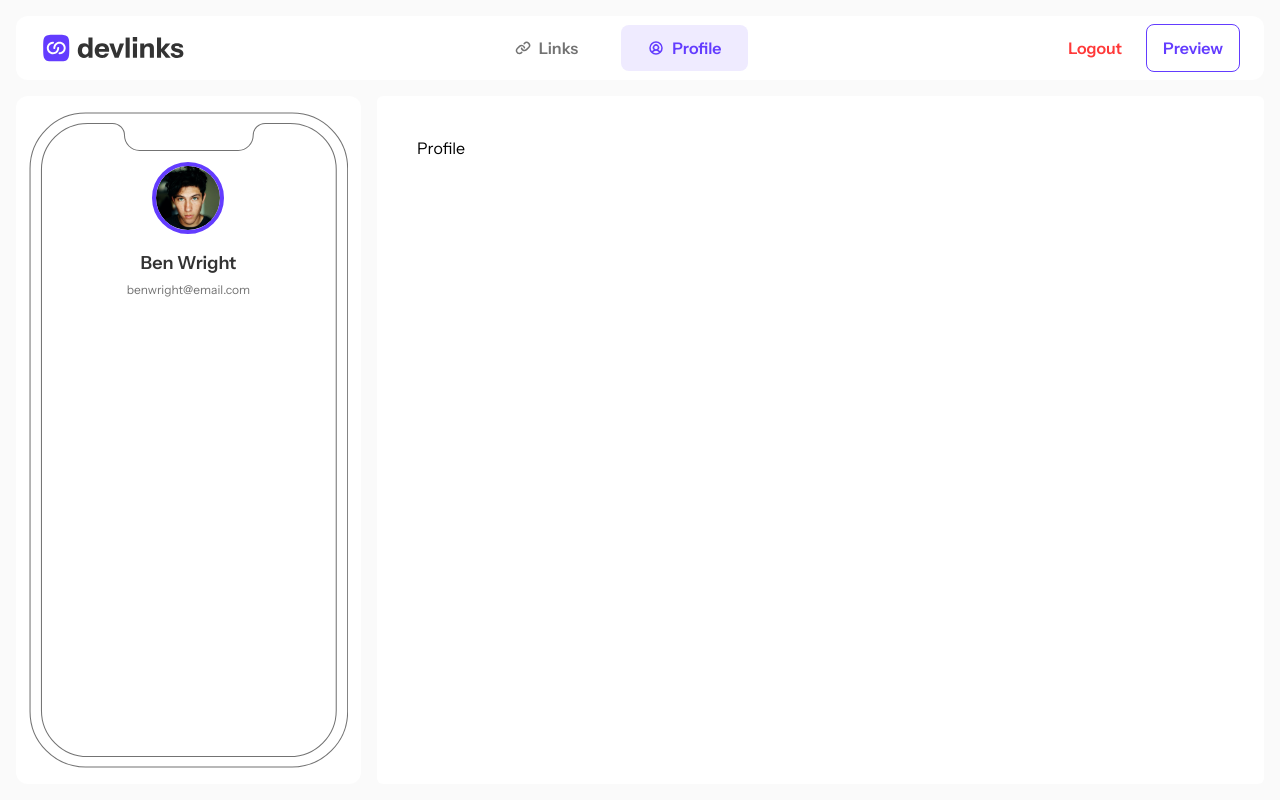
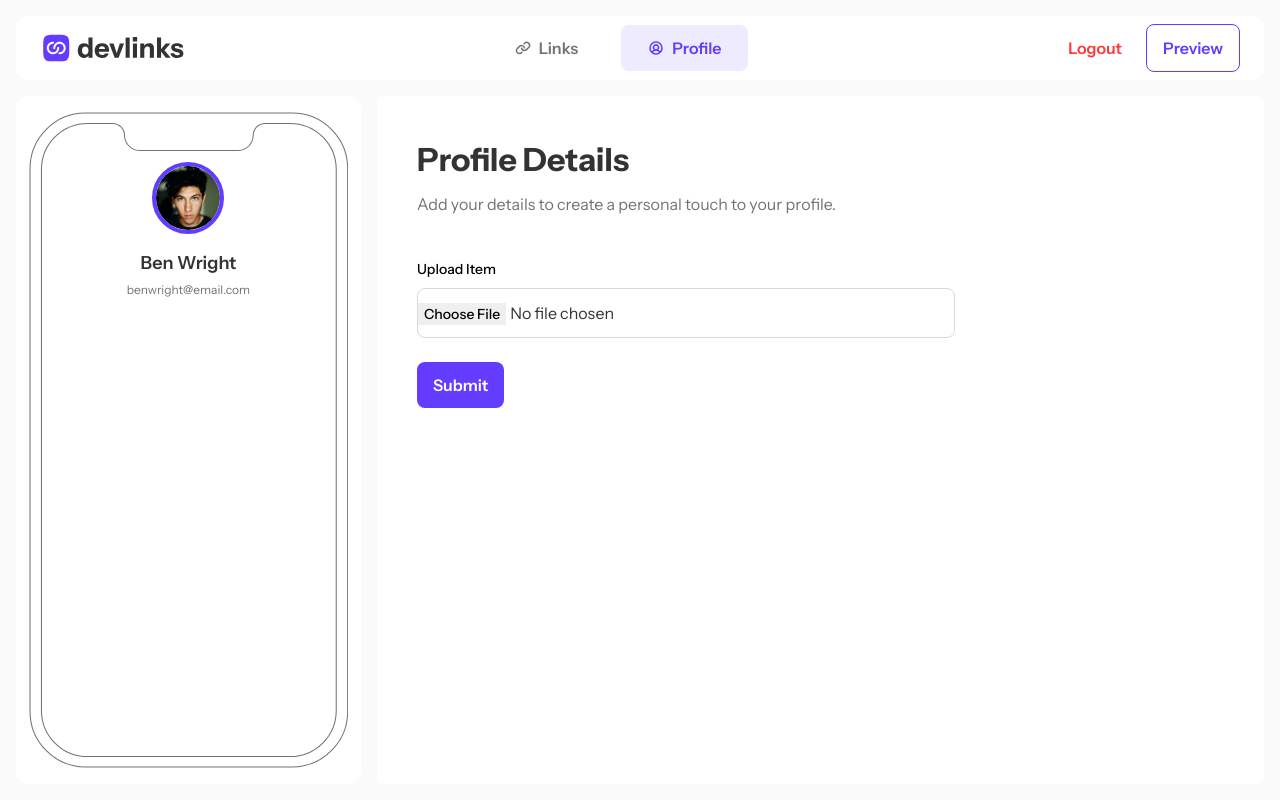
Before and after one commit to princeeze/link-app, a Next.js app: page /dashboard/profile in a window 1280 px wide. Built offline with nearby package versions, Linux system fonts and the light colour scheme.

Commit message:
feat: create profile page and server actions

```diff
--- a/app/(home)/dashboard/profile/page.tsx
+++ b/app/(home)/dashboard/profile/page.tsx
@@ -1,3 +1,17 @@
-export default function Profile() {
-  return <div>Profile</div>;
+import ProfileForm from "@/components/layout/profileform";
+
+export default function Links() {
+  return (
+    <div className="flex max-h-full w-full flex-col">
+      <div className="flex h-full flex-col gap-10">
+        <div>
+          <h1 className="heading-m pb-2 text-grey-dark">Profile Details</h1>
+          <p className="body-m text-grey-default">
+            Add your details to create a personal touch to your profile.
+          </p>
+        </div>
+        <ProfileForm />
+      </div>
+    </div>
+  );
 }
--- /dev/null
+++ b/app/(home)/dashboard/profile/profile.ts
@@ -0,0 +1,53 @@
+"use server";
+
+import { createClient } from "@/utils/supabase/server";
+
+export async function uploadFile(formData: FormData) {
+  const supabase = createClient();
+
+  try {
+    // Validate user
+    const {
+      data: { user },
+      error: authError,
+    } = await supabase.auth.getUser();
+
+    if (authError) {
+      console.error("Authentication error:", authError);
+      throw new Error("Failed to authenticate user");
+    }
+
+    if (!user) {
+      throw new Error("User is not authenticated");
+    }
+
+    // Get file from form data
+    const file = formData.get("file") as File;
+
+    if (!file) {
+      throw new Error("No file uploaded");
+    }
+
+    // Define file path
+    const userId = user.id;
+    const filePath = `${userId}_${file.name}`;
+
+    // Upload file to Supabase
+    const { data, error: uploadError } = await supabase.storage
+      .from("avatars")
+      .upload(filePath, file, {
+        upsert: true,
+      });
+
+    if (uploadError) {
+      console.error("File upload error:", uploadError);
+      throw new Error("Failed to upload file");
+    }
+
+    console.log("File uploaded successfully:", data);
+    return data; // Return the data for further processing
+  } catch (error: Error | any) {
+    console.error("Error during file upload:", error.message);
+    throw error; // Re-throw the error to be handled by the caller
+  }
+}
--- /dev/null
+++ b/components/layout/profileform.tsx
@@ -0,0 +1,69 @@
+"use client";
+
+import { useState } from "react";
+
+import { uploadFile } from "@/app/(home)/dashboard/profile/profile";
+import { useForm } from "react-hook-form";
+
+import { Button } from "@/components/ui/button";
+import {
+  Form,
+  FormControl,
+  FormField,
+  FormItem,
+  FormLabel,
+  FormMessage,
+} from "@/components/ui/form";
+import { Input } from "@/components/ui/input";
+
+export default function ProfileForm() {
+  const form = useForm();
+  const [loading, setLoading] = useState(false);
+
+  async function onSubmit(data: any) {
+    console.log(data);
+    if (data.file && data.file.length > 0) {
+      setLoading(true);
+      try {
+        const formData = new FormData();
+        formData.append("file", data.file[0]);
+        console.log(formData);
+        const result = await uploadFile(formData);
+        console.log("File uploaded successfully", result);
+      } catch (error) {
+        console.error("File upload failed:", error);
+      } finally {
+        setLoading(false);
+      }
+    } else {
+      console.error("No file selected");
+    }
+  }
+
+  return (
+    <Form {...form}>
+      <form onSubmit={form.handleSubmit(onSubmit)} className="w-2/3 space-y-6">
+        <FormField
+          control={form.control}
+          name="file"
+          render={({ field }) => (
+            <FormItem>
+              <FormLabel>Upload Item</FormLabel>
+              <FormControl>
+                <Input
+                  type="file"
+                  //For some reason, react hook form needs this for file types
+                  onChange={(e) => field.onChange(e.target.files)}
+                />
+              </FormControl>
+              <FormMessage />
+            </FormItem>
+          )}
+        />
+        <Button type="submit" disabled={loading}>
+          {loading ? "Uploading..." : "Submit"}
+        </Button>
+      </form>
+    </Form>
+  );
+}
```
